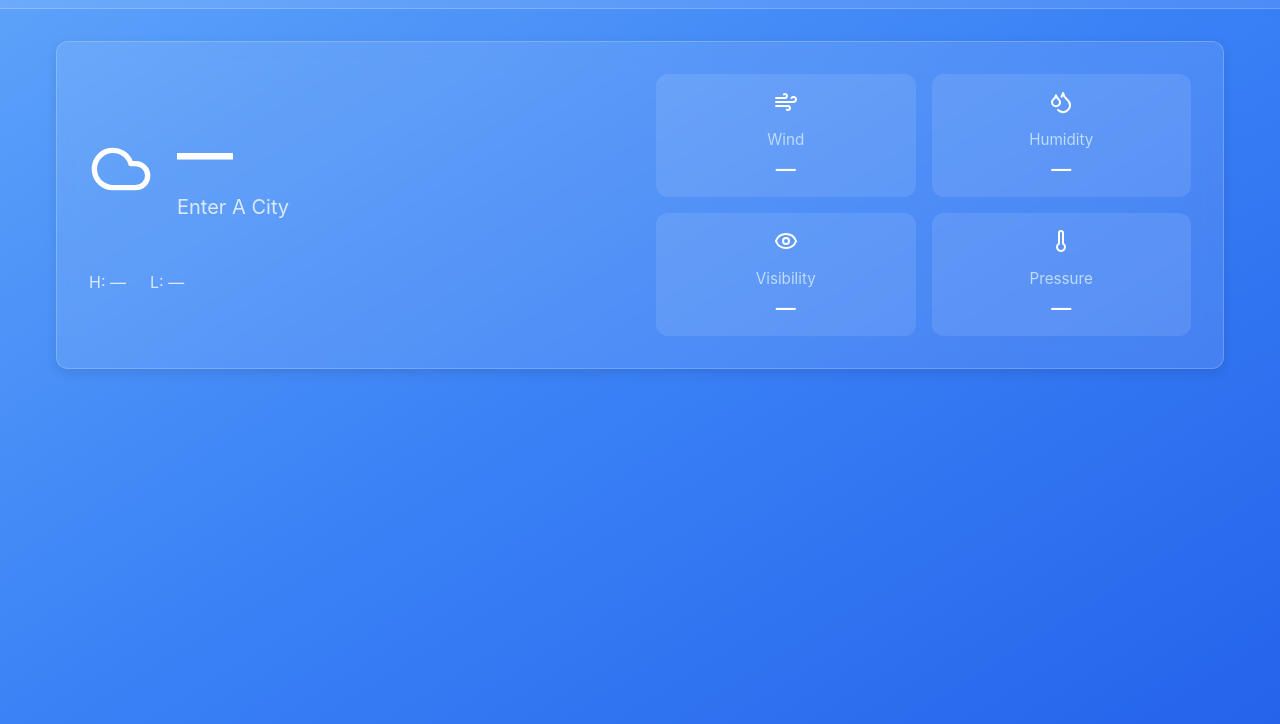
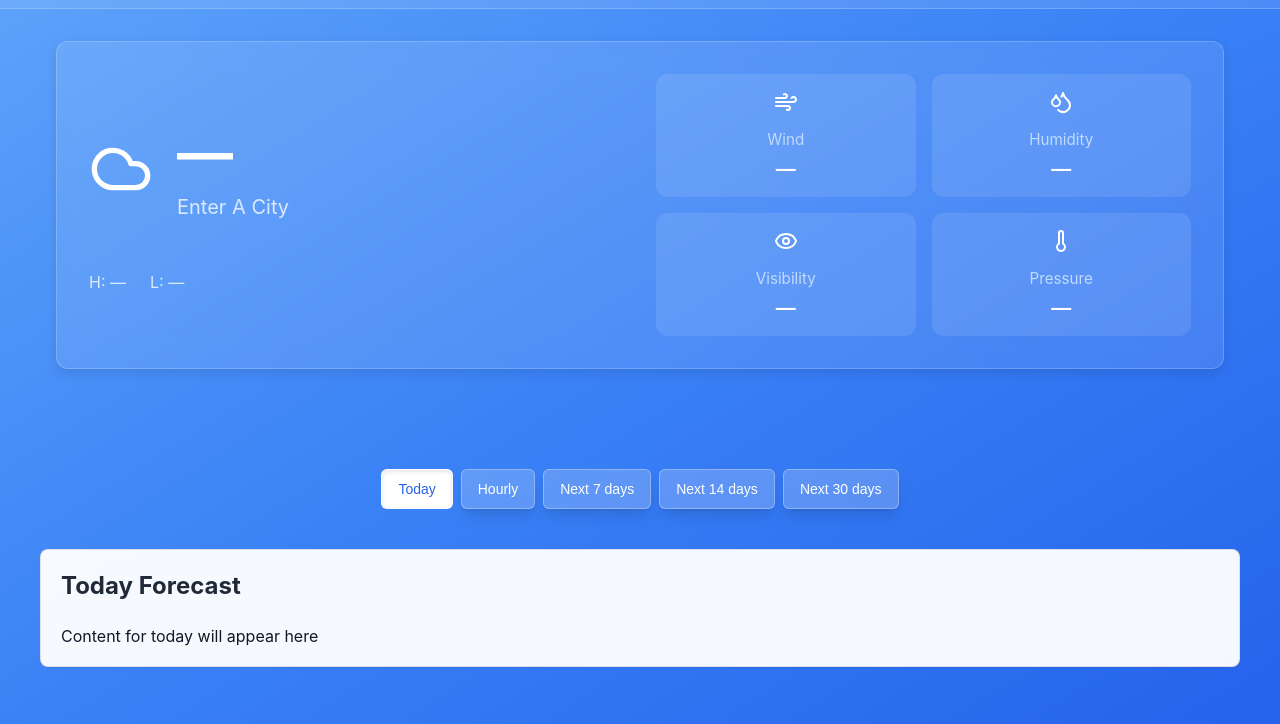
Before and after one commit to nukri060/weather-app, a plain HTML site: page index.html in a window 1280 px wide. Shown: the part 76-800 px from the top of the page. Drawn offline with Linux system fonts and the light colour scheme.

Commit message:
feat(weather-forecast): add a detailed weather forecast section with a selection of categories
- Added new section for displaying detailed weather forecasts
- Implemented categories:
  - Current weather (temperature, humidity, wind, etc.)
  - Hourly forecast for 24 hours
  - 7-day forecast
  - 10-day forecast (extended)
- Added basic styles for section and interface elements
- Implemented basic JavaScript script for switching between categories
- Initial DOM structure for dynamic data display has been customized

Component is not yet integrated with API, expected in next commit.

```diff
--- a/index.html
+++ b/index.html
@@ -51,6 +51,21 @@
         <p class="weather-section__placeholder">Enter a city</p>
       </div>
     </section>
+    <section class="weather-forecast" aria-label="Weather forecast">
+      <div class="weather-forecast-wrapper">
+        <nav class="forecast-control">
+          <button class="forecast-control__btn active">Today</button>
+          <button class="forecast-control__btn">Hourly</button>
+          <button class="forecast-control__btn">Next 7 days</button>
+          <button class="forecast-control__btn">Next 14 days</button>
+          <button class="forecast-control__btn">Next 30 days</button>
+        </nav>
+        <div class="forecast-content">
+
+        </div>
+      </div>
+    </section>
     <script src="src/javascript/app.js"></script>
+    <script src="src/javascript/forecast-control.js"></script>
   </body>
 </html>
--- /dev/null
+++ b/src/javascript/forecast-control.js
@@ -0,0 +1,27 @@
+document.addEventListener('DOMContentLoaded', () => {
+  const buttons = document.querySelectorAll('.forecast-control__btn');
+  const forecastContent = document.querySelector('.forecast-content');
+
+  const loadForecastContent = (period) => {
+    forecastContent.innerHTML = `
+    <h3>${period} Forecast</h3>
+    <div class="todays-forecast">
+    <p>Content for ${period.toLowerCase()} will appear here</p>
+    </div>`;
+  };
+
+  const initialActive = document.querySelector('.forecast-control__btn.active');
+  if (initialActive) {
+    loadForecastContent(initialActive.textContent);
+  }
+
+  buttons.forEach(button => {
+    button.addEventListener('click', () => {
+      buttons.forEach(btn => btn.classList.remove('active'));
+
+      button.classList.add('active');
+
+      loadForecastContent(button.textContent);
+    });
+  });
+});
--- /dev/null
+++ b/src/styles/scss/components/weather-forecast.scss
@@ -0,0 +1,106 @@
+.weather-forecast-wrapper {
+    max-width: 1200px;
+    margin: 100px auto;
+}
+
+.forecast-control {
+    display: flex;
+    justify-content: center;
+    gap: 0.5rem;
+
+    &__btn {
+        display: inline-flex;
+        align-items: center;
+        justify-content: center;
+        gap: 0.5rem;
+        white-space: nowrap;
+        border-radius: 0.375rem;
+        font-size: 0.875rem;
+        font-weight: 500;
+        height: 2.5rem;
+        padding: 0.5rem 1rem;
+        transition: all 300ms cubic-bezier(0.4, 0, 0.2, 1);
+        background: #fff3;
+        color: white;
+        border: 1px solid #ffffff4d;
+        cursor: pointer;
+        box-shadow: 0 10px 15px -3px rgba(0, 0, 0, 0.1), 0 4px 6px -4px rgba(0, 0, 0, 0.1);
+
+
+        &:focus-visible {
+            outline: 2px solid transparent;
+            outline-offset: 2px;
+            box-shadow: 0 0 0 2px currentColor, 0 0 0 4px rgba(255, 255, 255, 0.5);
+        }
+
+
+        &:disabled {
+            pointer-events: none;
+            opacity: 0.5;
+        }
+
+        &:hover {
+            color: black;
+            background-color: rgba(255, 255, 255, 0.363);
+        }
+
+        &.active {
+            background-color: white;
+            color: #2563eb;
+            box-shadow: inset 0 2px 4px 0 rgba(0, 0, 0, 0.1);
+
+            &:hover {
+                color: #2563eb;
+            }
+        }
+
+        svg {
+            pointer-events: none;
+            width: 1rem;
+            height: 1rem;
+            flex-shrink: 0;
+        }
+    }
+}
+
+.forecast-content {
+    width: 100%;
+    box-sizing: border-box;
+    padding: 20px;
+    margin-top: 40px;
+    background-color: rgba(255, 255, 255, 0.95);
+    backdrop-filter: blur(4px);
+    -webkit-backdrop-filter: blur(4px);
+    border: 1px solid rgba(0, 0, 0, 0.1);
+    border-color: var(--text-card-foreground, rgba(0, 0, 0, 0.1));
+    border-radius: 0.5rem;
+    box-shadow: 0 1px 2px 0 rgba(0, 0, 0, 0.05);
+    color: var(--text-card-foreground, #111827);
+
+    h3 {
+        font-size: 1.5rem;
+        line-height: 2rem;
+        font-weight: 700;
+        margin-bottom: 1.5rem;
+        color: #1f2937;
+    }
+
+    &::before {
+        content: '';
+        position: absolute;
+        top: 0;
+        left: 0;
+        right: 0;
+        bottom: 0;
+        border-radius: inherit;
+        background: linear-gradient(to bottom right,
+                rgba(255, 255, 255, 0.2),
+                rgba(255, 255, 255, 0.05));
+        pointer-events: none;
+        z-index: -1;
+    }
+
+    @supports not (backdrop-filter: blur(4px)) {
+        background-color: rgba(255, 255, 255, 0.98);
+    }
+}
--- a/src/styles/scss/main.scss
+++ b/src/styles/scss/main.scss
@@ -1,7 +1,7 @@
 @import "./components/header.scss";
 @import "./components/search-controls.scss";
 @import "./components/weather-section.scss";
-
+@import "./components/weather-forecast.scss";
 
 * {
   margin: 0;
```
Also changed, not shown: src/styles/css/main.css.
